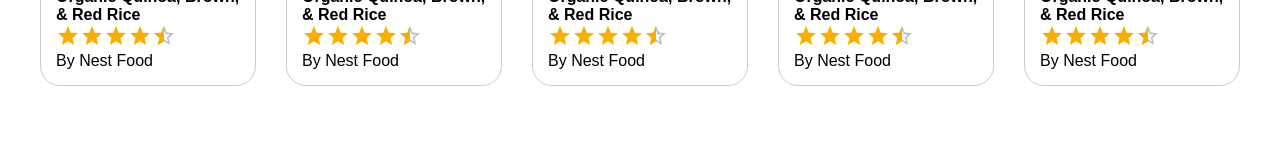
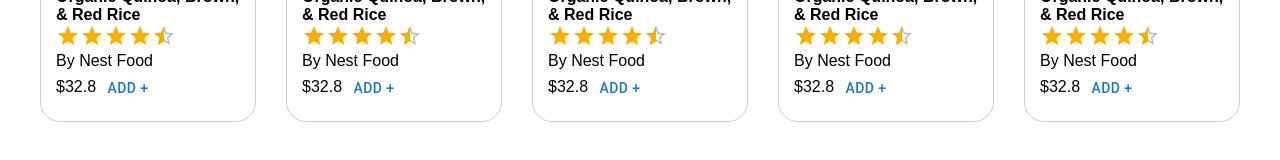
Before and after one commit to Pragyani/eCommerce-FrontendLayout, a React (Create React App) app: page / in a window 1280 px wide. Shown: the part 2329-2489 px from the top of the page. Built offline with nearby package versions, Linux system fonts and the light colour scheme; a web font is replaced by a local one.

Commit message:
added: price and ADD button

```diff
--- a/src/Components/product/product.jsx
+++ b/src/Components/product/product.jsx
@@ -1,6 +1,8 @@
 import React from "react";
 import './product.css';
 import Rating from '@mui/material/Rating';
+import Button from '@mui/material/Button';
+
 
 const Product =()=>{
     return(
@@ -15,6 +17,14 @@ const Product =()=>{
                 <h4 className="tittle">Seeds of Change Organic Quinoa, Brown, & Red Rice </h4>
                 <Rating name="half-rating-read" defaultValue={4.5} precision={0.5} readOnly />
                 <span className="brand">By <a  className="text"> Nest Food</a></span>
+
+                <div className="info-price-Tg">
+                    <div className="price-info">
+                        <span className="price">$32.8</span>
+
+                        <Button className="ad-btn">Add +</Button>
+                    </div>
+                </div>
             </div>
         </div>
         </>
```
